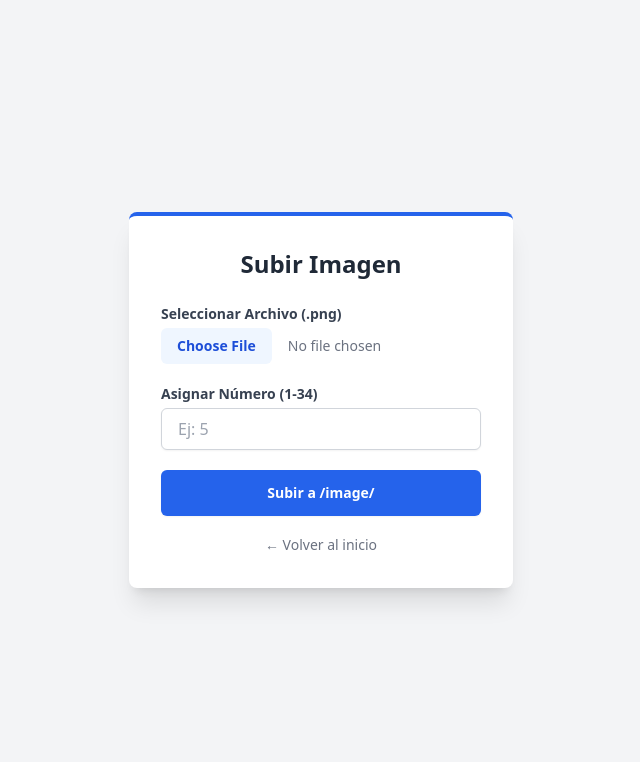
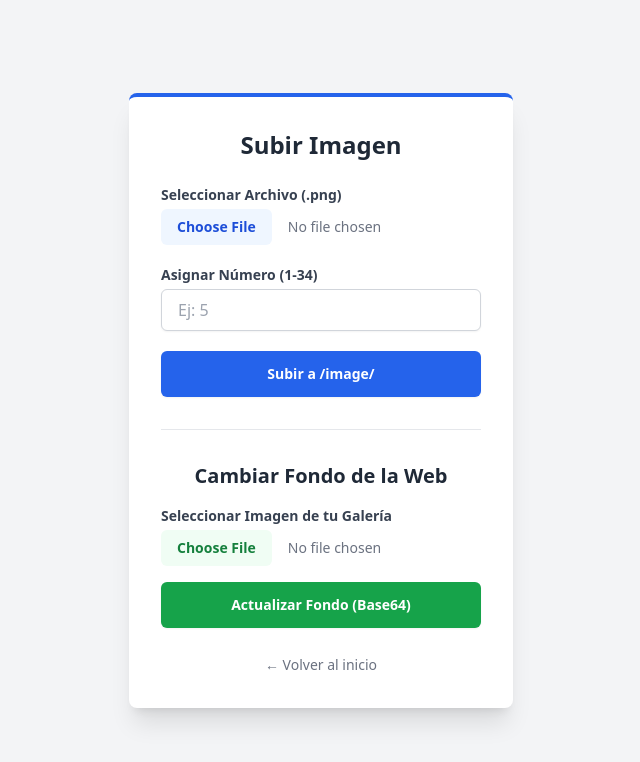
Before and after one commit to ierikcraft/Provincies-Valencia, a website: page public/admin.html in a window 1280 px wide. Shown: the whole page, without its empty margins (319-959 px from the left). Drawn offline with nearby package versions, Linux system fonts and the light colour scheme.

Commit message:
Add background image upload functionality

```diff
--- a/public/admin.html
+++ b/public/admin.html
@@ -30,9 +30,72 @@
             </button>
         </form>
 
-        <div class="mt-4 text-center">
+        <!-- NUEVA SECCIÓN PARA EL FONDO EN BASE64 -->
+        <hr class="my-8 border-gray-200">
+        <h2 class="text-xl font-bold mb-4 text-gray-800 text-center">Cambiar Fondo de la Web</h2>
+        <div class="space-y-4">
+            <div>
+                <label class="block text-sm font-semibold text-gray-700 mb-1">Seleccionar Imagen de tu Galería</label>
+                <input type="file" id="bgInput" accept="image/*"
+                       class="block w-full text-sm text-gray-500 file:mr-4 file:py-2 file:px-4 file:rounded-md file:border-0 file:text-sm file:font-semibold file:bg-green-50 file:text-green-700 hover:file:bg-green-100">
+            </div>
+            <button onclick="subirFondo()"
+                    class="w-full flex justify-center py-3 px-4 border border-transparent rounded-md shadow-sm text-sm font-bold text-white bg-green-600 hover:bg-green-700 focus:outline-none focus:ring-2 focus:ring-offset-2 focus:ring-green-500 transition-colors">
+                Actualizar Fondo (Base64)
+            </button>
+            <p id="bgStatus" class="text-sm text-center font-semibold hidden"></p>
+        </div>
+
+        <div class="mt-6 text-center">
             <a href="/" class="text-sm text-gray-500 hover:text-blue-600 transition">← Volver al inicio</a>
         </div>
     </div>
+
+    <script>
+        // Función para convertir la imagen a Base64 y enviarla al servidor
+        function subirFondo() {
+            const fileInput = document.getElementById('bgInput');
+            const status = document.getElementById('bgStatus');
+
+            if (!fileInput.files.length) {
+                status.textContent = "Por favor selecciona una imagen primero.";
+                status.className = "text-sm text-center font-semibold text-red-600 block mt-2";
+                return;
+            }
+
+            const file = fileInput.files[0];
+            const reader = new FileReader();
+
+            // Mostrar mensaje de carga
+            status.textContent = "Convirtiendo a Base64 y subiendo...";
+            status.className = "text-sm text-center font-semibold text-yellow-600 block mt-2";
+
+            reader.onload = function(e) {
+                const base64String = e.target.result; // Aquí obtenemos el Base64 de la imagen
+
+                fetch('/api/background', {
+                    method: 'POST',
+                    headers: {
+                        'Content-Type': 'application/json'
+                    },
+                    body: JSON.stringify({ background: base64String })
+                })
+                .then(res => res.json())
+                .then(data => {
+                    if(data.success) {
+                        status.textContent = "¡Fondo actualizado con éxito!";
+                        status.className = "text-sm text-center font-semibold text-green-600 block mt-2";
+                    }
+                })
+                .catch(err => {
+                    status.textContent = "Error al actualizar el fondo.";
+                    status.className = "text-sm text-center font-semibold text-red-600 block mt-2";
+                });
+            };
+
+            // Lee el archivo como una URL de datos (Base64)
+            reader.readAsDataURL(file);
+        }
+    </script>
 </body>
 </html>
```
